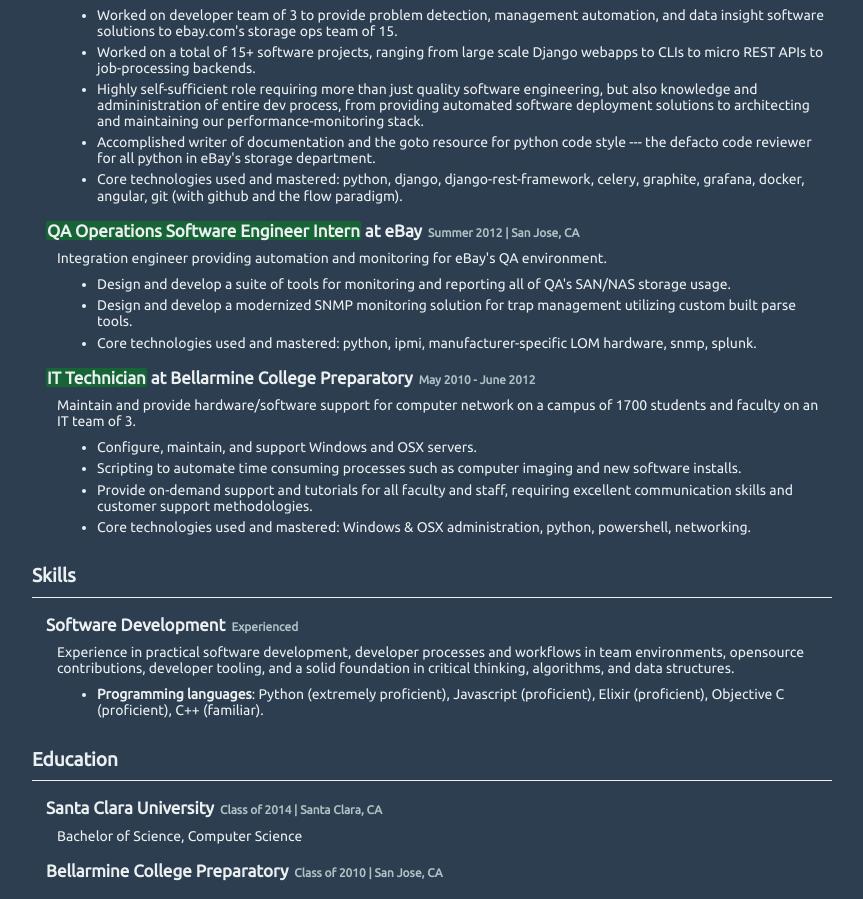
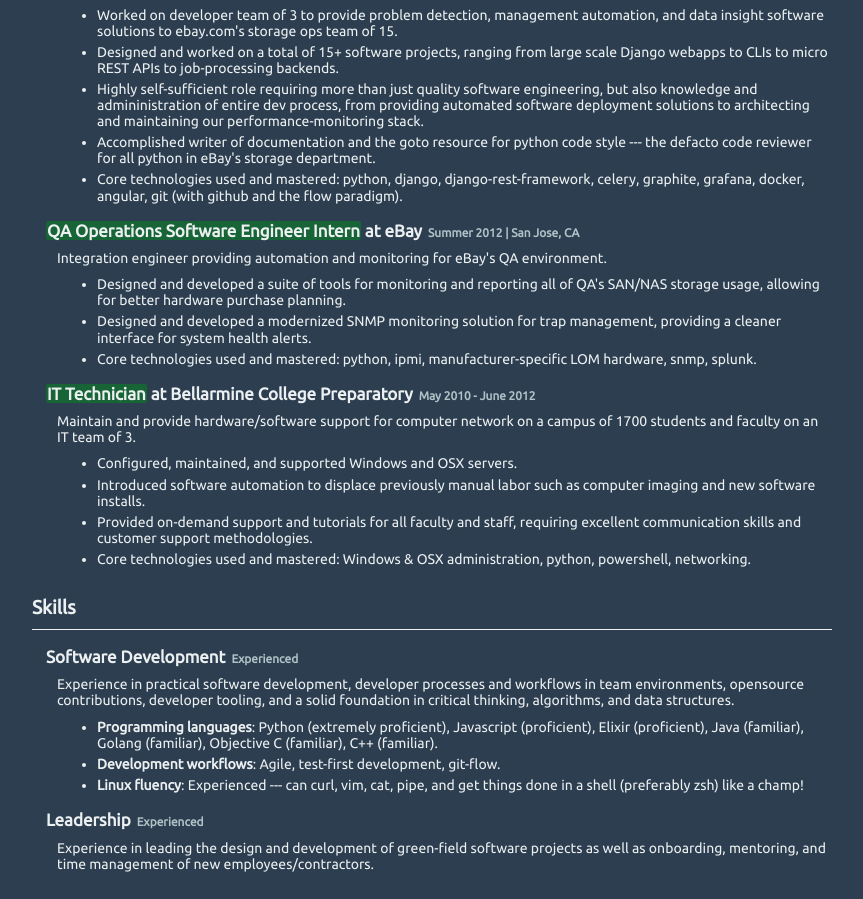
Before and after one commit to mmedal/website, a website: page html/resume/index.pug in a window 1280 px wide. Shown: the part 362-1261 px from the top of the page, without its empty margins (208-1071 px from the left). Drawn offline with nearby package versions, Linux system fonts and the light colour scheme; files that its build step writes are made by us from their sources; files whose address does not match are found by name; a web font is replaced by a local one.

Commit message:
add blog filler, update resume

```diff
--- a/css/views/resume.less
+++ b/css/views/resume.less
@@ -29,7 +29,7 @@
     }
 
     .subsection {
-      h3:first-of-type {
+      h3 {
         font-size: 17px;
         margin-left: 14px;
         margin-bottom: 2px;
--- a/html/resume/index.pug
+++ b/html/resume/index.pug
@@ -30,7 +30,7 @@ block content
         p Full stack engineer on large scale storage platforms providing self-servive/admin management, automation, comprehensive insight, and performance monitoring of IP filers (Netapp, Solidfire, Violin, etc) and Oracle SAN environment across petabytes of business-impacting data.
         ul
           li Worked on developer team of 3 to provide problem detection, management automation, and data insight software solutions to ebay.com's storage ops team of 15.
-          li Worked on a total of 15+ software projects, ranging from large scale Django webapps to CLIs to micro REST APIs to job-processing backends.
+          li Designed and worked on a total of 15+ software projects, ranging from large scale Django webapps to CLIs to micro REST APIs to job-processing backends.
           li Highly self-sufficient role requiring more than just quality software engineering, but also knowledge and admininistration of entire dev process, from providing automated software deployment solutions to architecting and maintaining our performance-monitoring stack.
           li Accomplished writer of documentation and the goto resource for python code style --- the defacto code reviewer for all python in eBay's storage department.
           li Core technologies used and mastered: python, django, django-rest-framework, celery, graphite, grafana, docker, angular, git (with github and the flow paradigm).
@@ -41,8 +41,8 @@ block content
           small Summer 2012 | San Jose, CA
         p Integration engineer providing automation and monitoring for eBay's QA environment.
         ul
-          li Design and develop a suite of tools for monitoring and reporting all of QA's SAN/NAS storage usage.
-          li Design and develop a modernized SNMP monitoring solution for trap management utilizing custom built parse tools.
+          li Designed and developed a suite of tools for monitoring and reporting all of QA's SAN/NAS storage usage, allowing for better hardware purchase planning.
+          li Designed and developed a modernized SNMP monitoring solution for trap management, providing a cleaner interface for system health alerts.
           li Core technologies used and mastered: python, ipmi, manufacturer-specific LOM hardware, snmp, splunk.
       .subsection
         h3
@@ -51,9 +51,9 @@ block content
           small May 2010 - June 2012
         p Maintain and provide hardware/software support for computer network on a campus of 1700 students and faculty on an IT team of 3.
           ul
-            li Configure, maintain, and support Windows and OSX servers.
-            li Scripting to automate time consuming processes such as computer imaging and new software installs.
-            li Provide on-demand support and tutorials for all faculty and staff, requiring excellent communication skills and customer support methodologies.
+            li Configured, maintained, and supported Windows and OSX servers.
+            li Introduced software automation to displace previously manual labor such as computer imaging and new software installs.
+            li Provided on-demand support and tutorials for all faculty and staff, requiring excellent communication skills and customer support methodologies.
             li Core technologies used and mastered: Windows & OSX administration, python, powershell, networking.
     .section
       h2 Skills
@@ -65,7 +65,17 @@ block content
         ul
           li
             strong Programming languages
-            | : Python (extremely proficient), Javascript (proficient), Elixir (proficient), Objective C (proficient), C++ (familiar).
+            | : Python (extremely proficient), Javascript (proficient), Elixir (proficient), Java (familiar), Golang (familiar), Objective C (familiar), C++ (familiar).
+          li
+            strong Development workflows
+            | : Agile, test-first development, git-flow.
+          li
+            strong Linux fluency
+            | : Experienced --- can curl, vim, cat, pipe, and get things done in a shell (preferably zsh) like a champ!
+        h3
+          | Leadership
+          small Experienced
+        p Experience in leading the design and development of green-field software projects as well as onboarding, mentoring, and time management of new employees/contractors.
     .section
       h2 Education
       .subsection
```
Also changed, not shown: html/blog/index.pug (+11 -0 lines).
